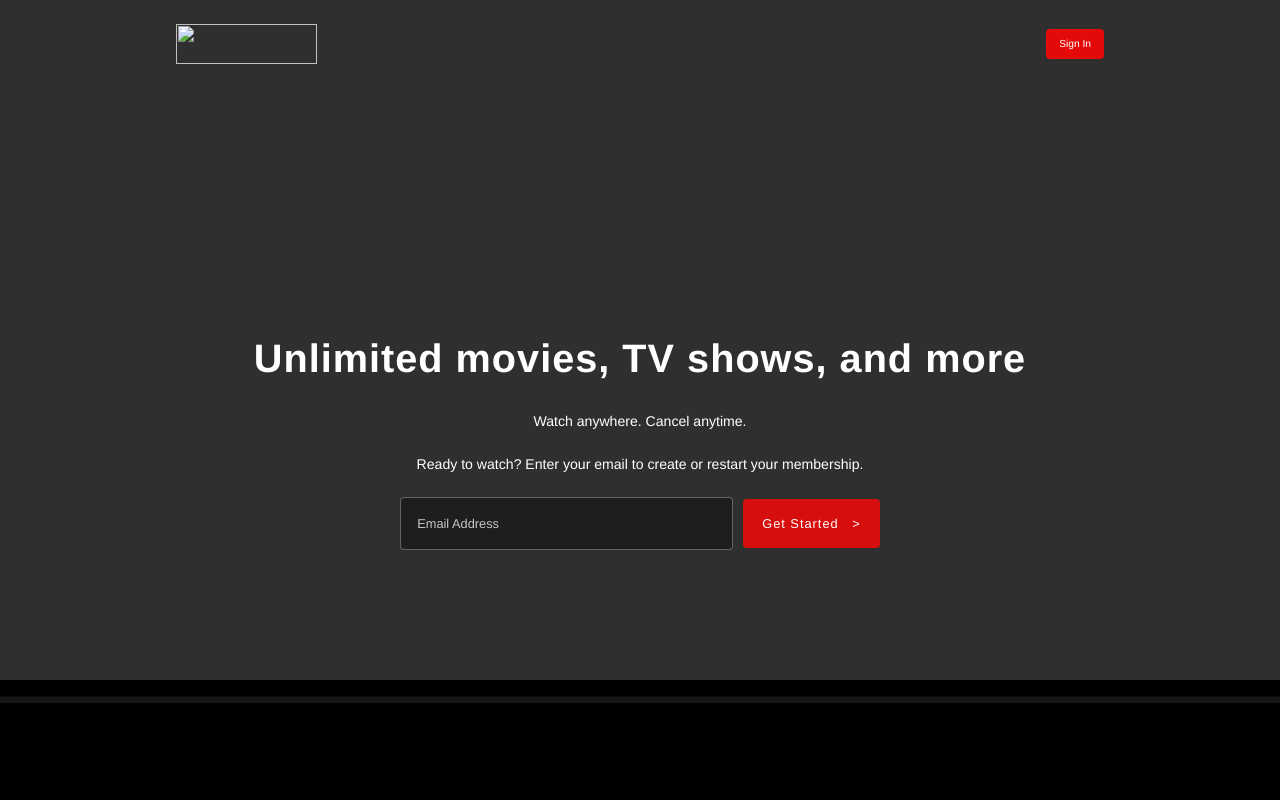
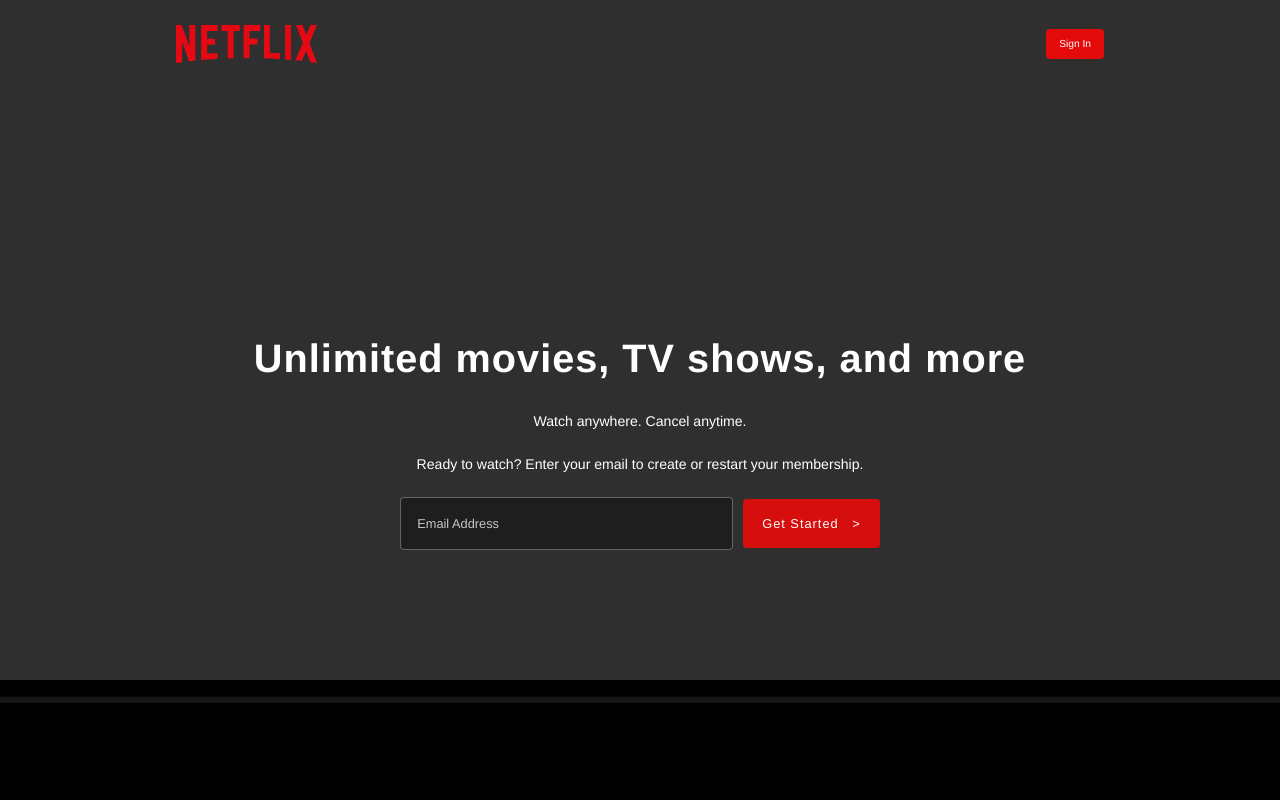
Before and after one commit to MalkuSR/netflixclone, a plain HTML site: page index.html in a window 1280 px wide. Shown: the top 800 px of the page. Drawn offline with nearby package versions, Linux system fonts and the light colour scheme; the site is published under a folder, as on GitHub Pages, so addresses that start at the root find nothing.

Commit message:
Update index.html

```diff
--- a/index.html
+++ b/index.html
@@ -19,7 +19,7 @@
 <body>
     <div class="main container-fluid">
         <div class="navbar container">
-            <img src="/assets/svg/logo.svg" alt="">
+            <img src="assets/svg/logo.svg" alt="">
             <button class="btn btn-red-sm">Sign In</button>
         </div>
         <div class="box">
```
